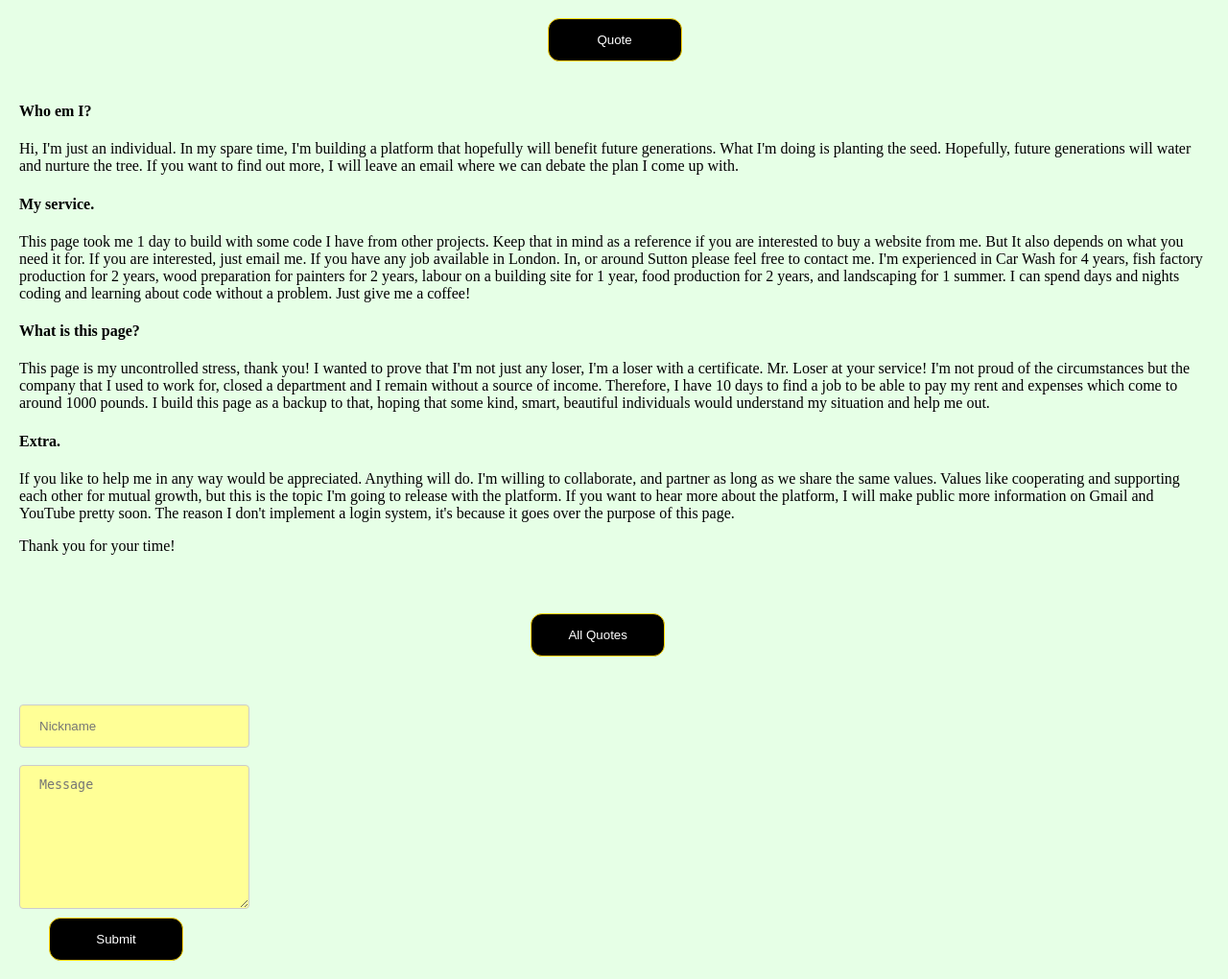
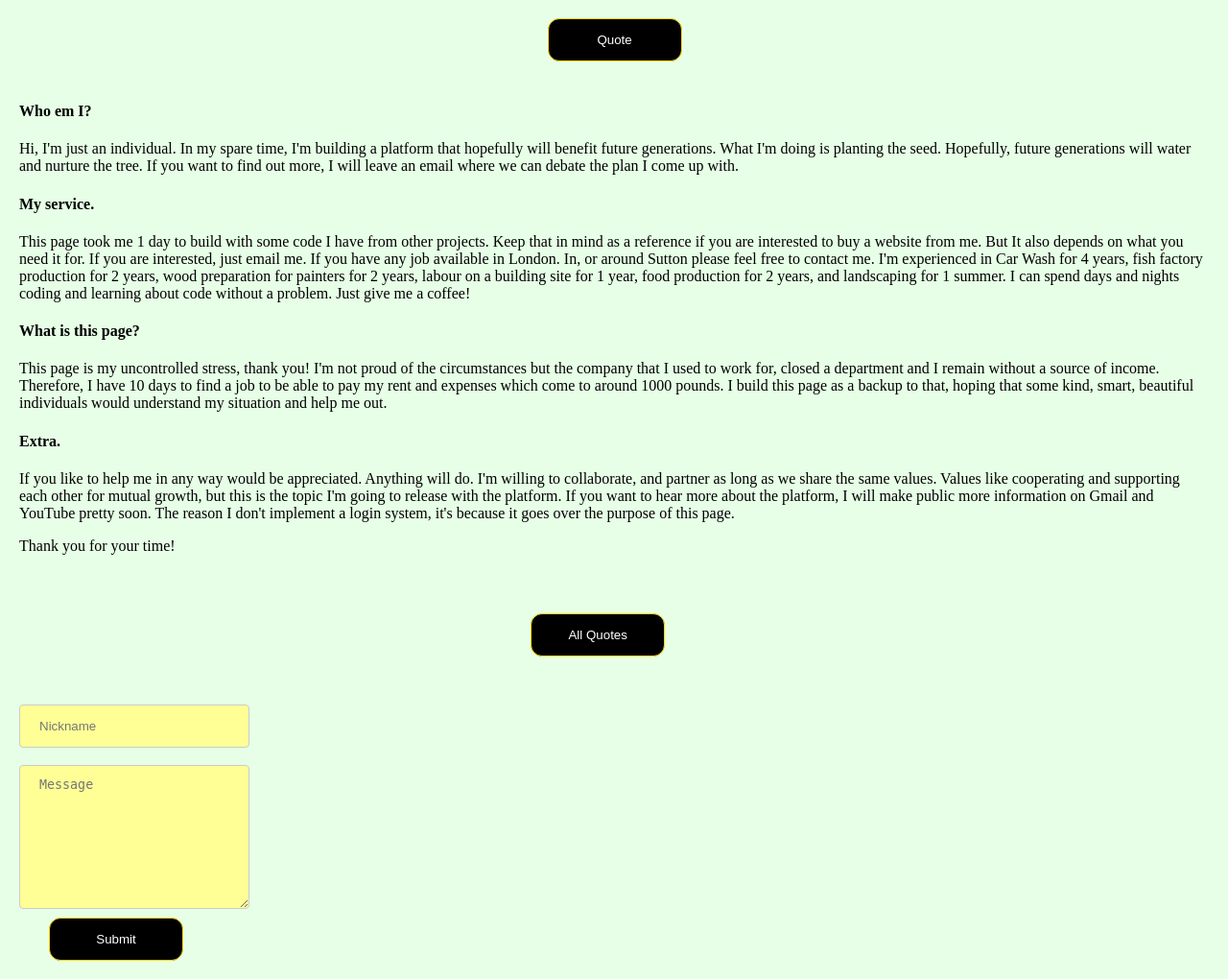
Before and after one commit to RazzTazz28/Quote, a Django app: page / in a window 1280 px wide. Shown: the part 148-1168 px from the top of the page at 96% size. Run offline with Django 4.2, Linux system fonts and the light colour scheme; data that the repository does not hold is empty.

Commit message:
Update story.html

```diff
--- a/Fortune/story/templates/story/story.html
+++ b/Fortune/story/templates/story/story.html
@@ -46,8 +46,7 @@
             </p>
             <h4> What is this page?</h4>
             <p>
-                This page is my uncontrolled stress, thank you! I wanted to prove that I'm not just any loser,
-                I'm a loser with a certificate. Mr. Loser at your service!
+                This page is my uncontrolled stress, thank you!
                 I'm not proud of the circumstances but the company that I used to work for, closed a department and I remain without a source of income.
                 Therefore, I have 10 days to find a job to be able to pay my rent and expenses which come to around 1000 pounds.
                 I build this page as a backup to that, hoping that some kind, smart, beautiful individuals would understand my situation and
```
